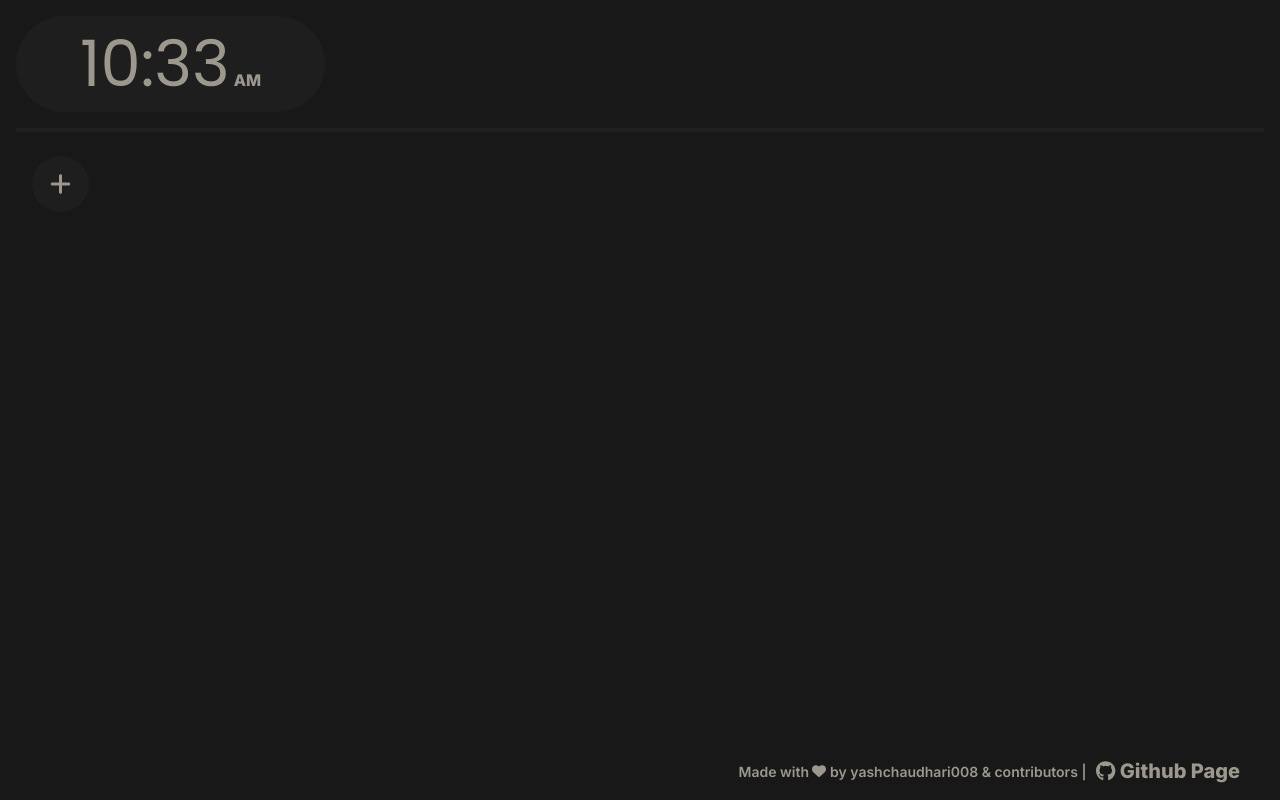
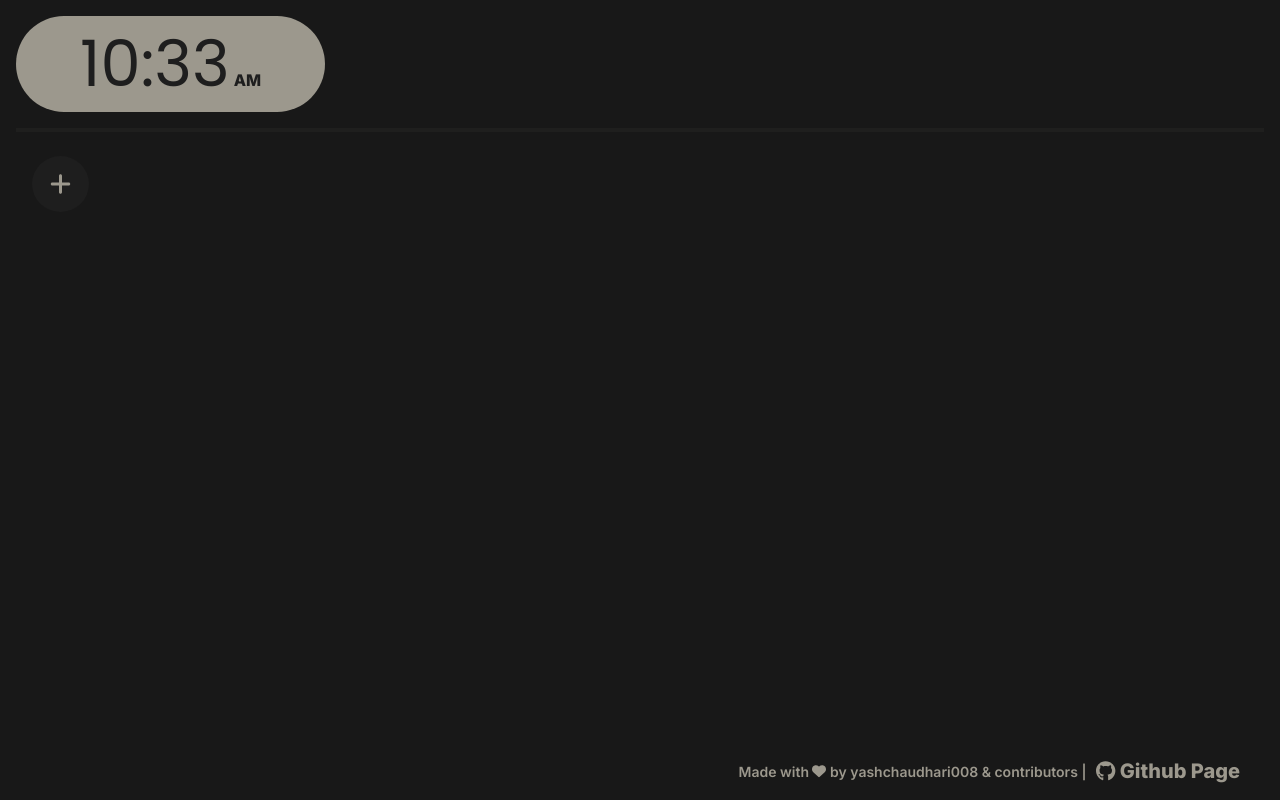
Before and after one commit to yashchaudhari008/minime, a React (Vite) app: page / in a window 1280 px wide. Built offline with nearby package versions, Linux system fonts and the light colour scheme.

Commit message:
clock revamp

```diff
--- a/src/components/TopBar/clock.module.scss
+++ b/src/components/TopBar/clock.module.scss
@@ -13,7 +13,7 @@
 	padding-inline: 64px;
 	border-radius: 64px;
 
-	background-color: $secondaryColor;
+	background-color: $clockTextColor;
 
 	.meridiem {
 		@include font-inter;
--- a/src/styles/variables.scss
+++ b/src/styles/variables.scss
@@ -6,7 +6,8 @@ $primaryColor: #9c988d;
 $secondaryColor: #1e1e1e;
 
 $appFooterTextColor: $primaryColor;
-$clockColor: $primaryColor;
+$clockColor: $secondaryColor;
+$clockTextColor: $primaryColor;
 $selectionColor: $primaryColor;
 
 // Modal Colors
```
